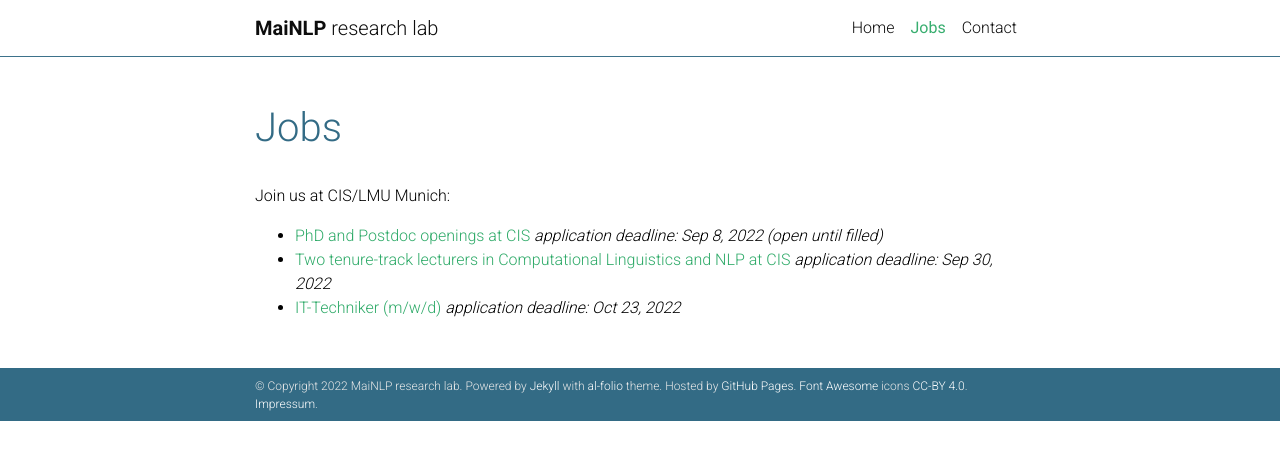
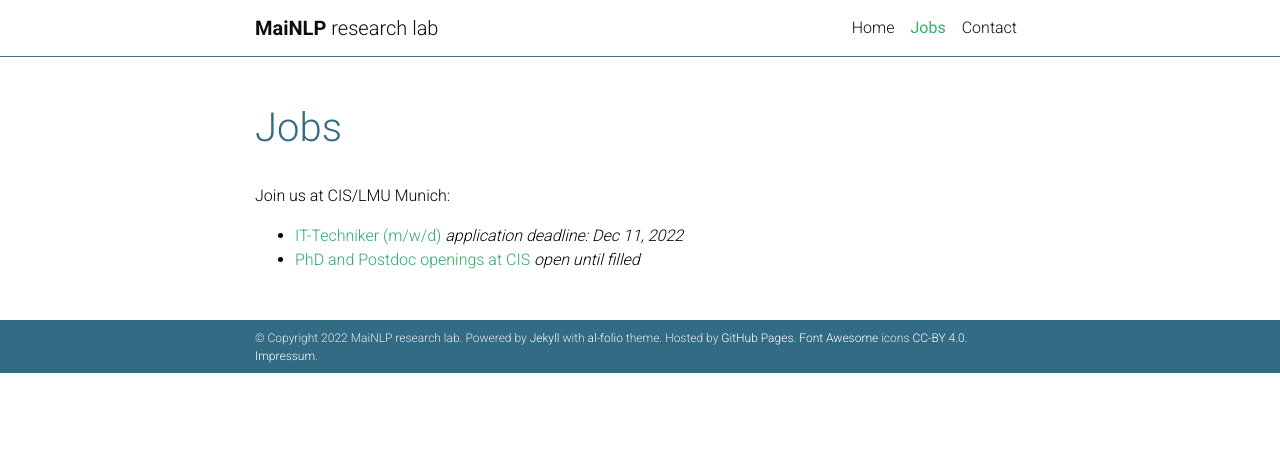
Before and after one commit to mainlp/mainlp.github.io, a Jekyll site: the page built from _pages/jobs.md, in a window 1280 px wide. Shown: the top 460 px of the page. Built offline with Jekyll 4.4.1, drawn with Linux system fonts in a browser that asks for light colours; comment, search, counter and statistics services are not loaded; a style sheet for code colours, icons or effects is not loaded.

Commit message:
Update jobs

```diff
--- a/_pages/jobs.md
+++ b/_pages/jobs.md
@@ -9,6 +9,5 @@ nav_order: 4
 
 Join us at CIS/LMU Munich:
 
-- [PhD and Postdoc openings at CIS](https://www.cis.lmu.de/web/jobs2022.html) *application deadline: Sep 8, 2022 (open until filled)*
-- [Two tenure-track lecturers in Computational Linguistics and NLP at CIS](https://www.cis.lmu.de/web/arpositions2022.html) *application deadline: Sep 30, 2022*
-- [IT-Techniker (m/w/d)](https://job-portal.lmu.de/jobposting/c6de699311fd078cca5b6e3c5546ffc9d16467c20?ref=homepage) *application deadline: Oct 23, 2022*
+- [IT-Techniker (m/w/d)](https://job-portal.lmu.de/jobposting/c6de699311fd078cca5b6e3c5546ffc9d16467c20) *application deadline: Dec 11, 2022*
+- [PhD and Postdoc openings at CIS](https://www.cis.lmu.de/web/jobs2022.html) *open until filled*
```
